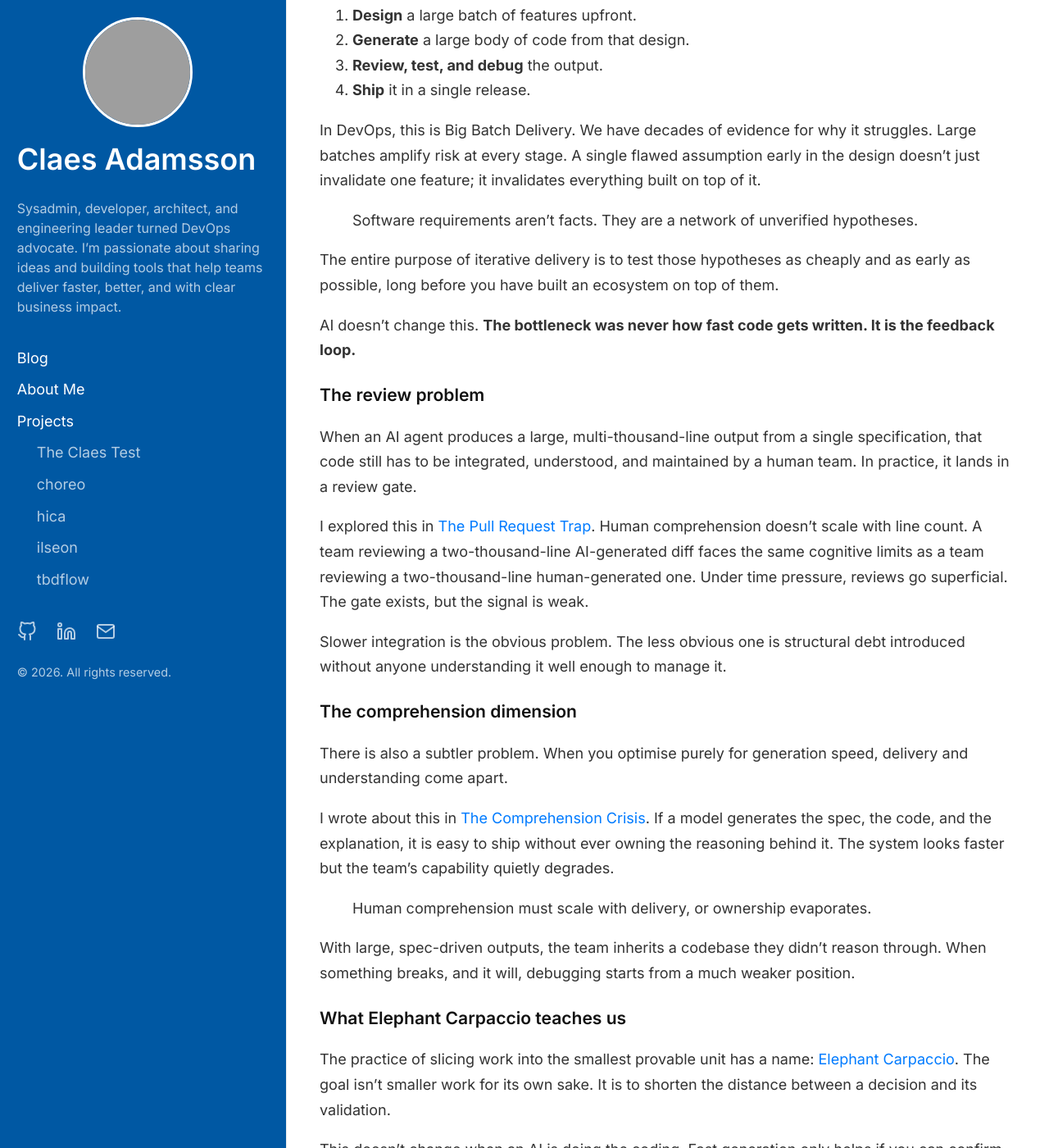
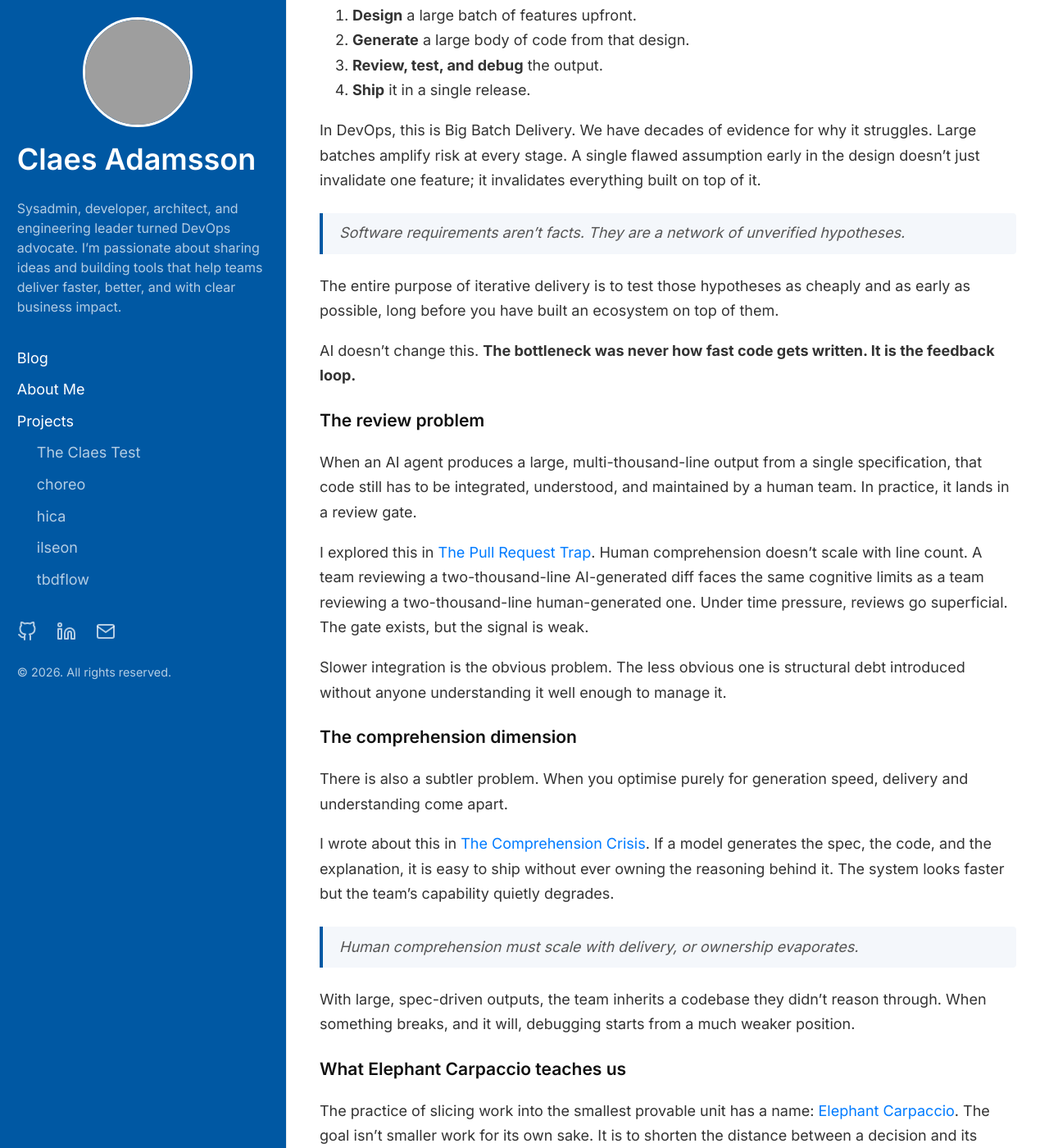
Before and after one commit to cladam/cladam.github.io, a Jekyll site: the page built from _posts/2026-06-22-spec-driven-development.md, in a window 1280 px wide and 1400 px high, scrolled down 574 px. Shown: the whole window at 82% size. Built offline with Jekyll 4.4.1, drawn with Linux system fonts in a browser that asks for light colours; comment, search, counter and statistics services are not loaded; grey boxes are pictures that could not be loaded.

Commit message:
fix: add CSS for block quotes and fix a broken link

```diff
--- a/_posts/2026-06-22-spec-driven-development.md
+++ b/_posts/2026-06-22-spec-driven-development.md
@@ -47,7 +47,7 @@ With large, spec-driven outputs, the team inherits a codebase they didn't reason
 
 ### What Elephant Carpaccio teaches us
 
-The practice of slicing work into the smallest provable unit has a name: [Elephant Carpaccio](https://alistair.cockburn.us/elephant-carpaccio/). The goal isn't smaller work for its own sake. It is to shorten the distance between a decision and its validation.
+The practice of slicing work into the smallest provable unit has a name: [Elephant Carpaccio](https://alistaircockburn.com/Elephant-Carpaccio). The goal isn't smaller work for its own sake. It is to shorten the distance between a decision and its validation.
 
 This doesn't change when an AI is doing the coding. Fast generation only helps if you can confirm assumptions just as fast. That speed advantage disappears the moment you batch everything back up into a slow, uncertain release.
 
--- a/assets/css/style.css
+++ b/assets/css/style.css
@@ -74,6 +74,20 @@ a:hover {
   white-space: pre-wrap; /* Wraps text if it's too long */
   word-break: break-all;
   overflow-x: auto; /* Adds a scrollbar if wrapping isn't enough */
+}
+
+/* Blockquotes */
+blockquote {
+    border-left: 4px solid var(--sidebar-bg-color);
+    margin: 1.5rem 0;
+    padding: 0.6rem 1.25rem;
+    color: #555;
+    font-style: italic;
+    background-color: #f4f7fb;
+    border-radius: 0 4px 4px 0;
+}
+blockquote p {
+    margin: 0;
 }
 
 /* Targets Jekyll/Rouge code blocks */
```
